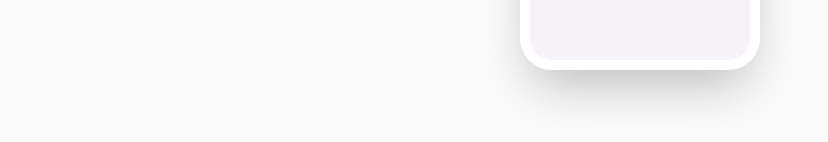
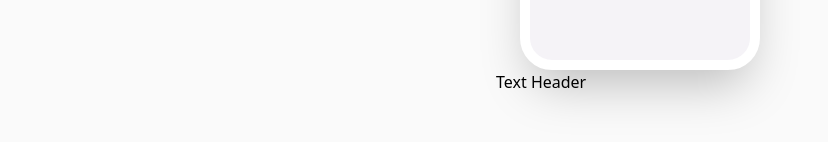
Before and after one commit to bryanmagalong/chat-app-css-react, a React (Create React App) app: page / in a window 1280 px wide. Shown: the part 474-616 px from the top of the page, without its empty margins (0-828 px from the left). Built offline with nearby package versions, Linux system fonts and the light colour scheme.

Commit message:
feat: add TextHeader component

```diff
--- a/src/App.js
+++ b/src/App.js
@@ -1,6 +1,7 @@
 import React from 'react';
 import ContentWrapper from './components/ContentWrapper';
 import MobilePreview from './components/MobilePreview';
+import TextHeader from './components/TextHeader';
 
 const App = () => (
   <div className="container relative min-h-screen  overflow-hidden bg-very-light-grayish">
@@ -9,6 +10,7 @@ const App = () => (
     <ContentWrapper>
       {/* <div className="relative decorative mx-auto bg-pale-violet">Hello</div> */}
       <MobilePreview />
+      <TextHeader>Text Header</TextHeader>
     </ContentWrapper>
   </div>
 );
--- /dev/null
+++ b/src/components/TextHeader/index.js
@@ -0,0 +1,7 @@
+import React from 'react';
+
+const TextHeader = ({ children }) => (
+  <div className="container w-72 mx-auto max-w-text-header">{children}</div>
+);
+
+export default TextHeader;
```
